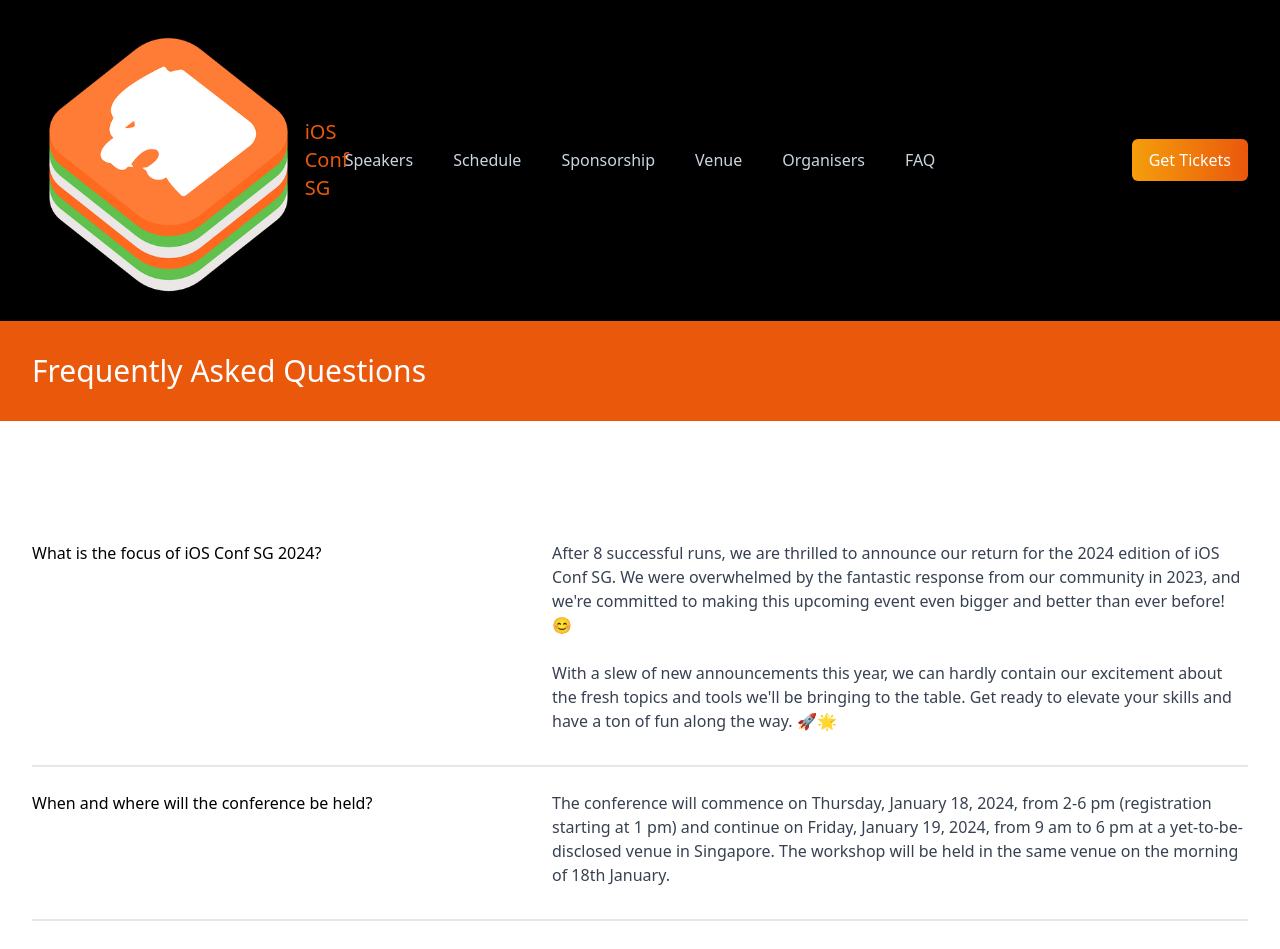
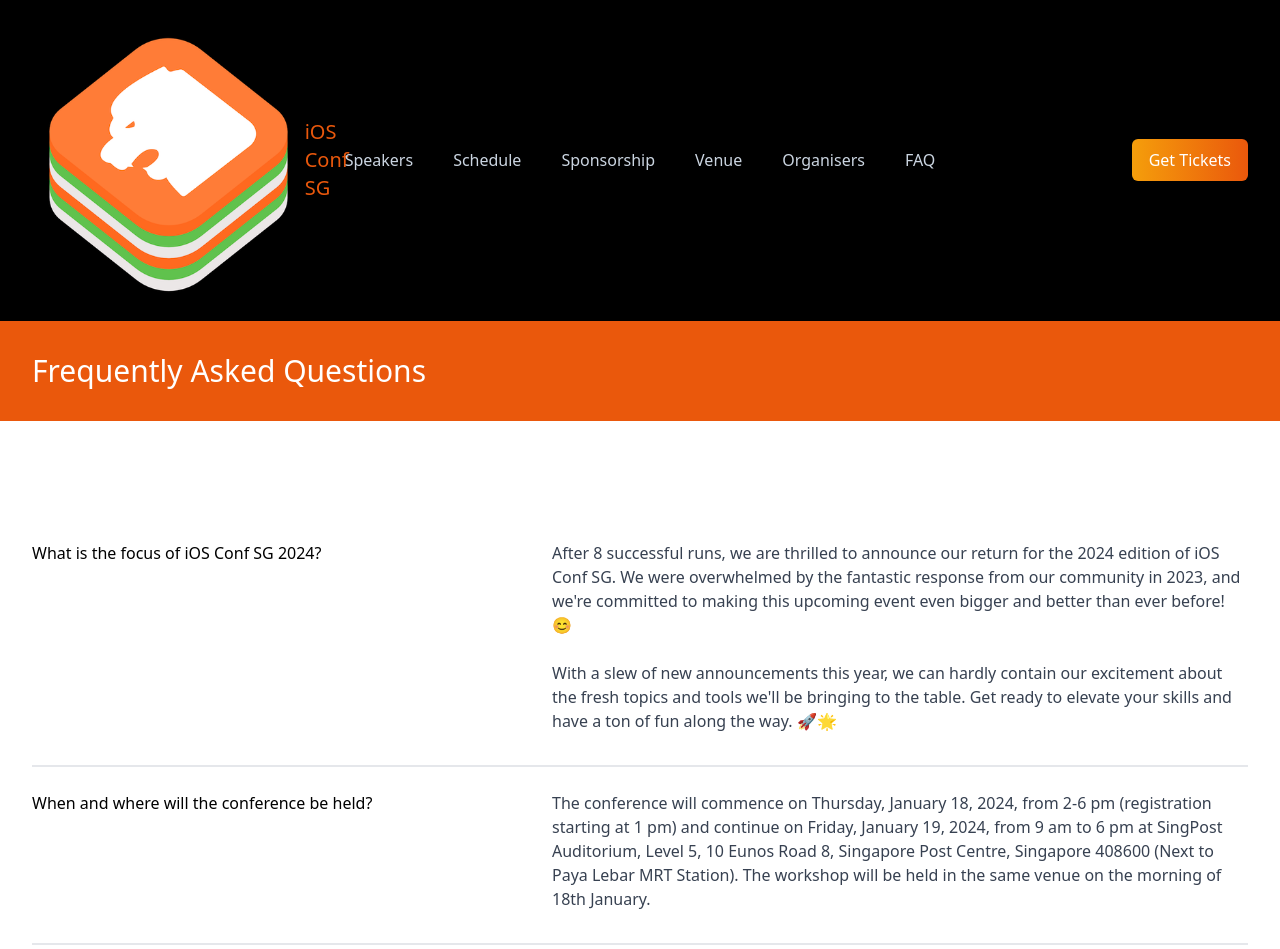
Before and after one commit to iOSConfSG/2024-website, a Next.js app: page /faq in a window 1280 px wide. Shown: the top 949 px of the page. Built offline with nearby package versions, Linux system fonts and the light colour scheme; a web font is replaced by a local one.

Commit message:
Update venue

```diff
--- a/src/components/section/Venue.js
+++ b/src/components/section/Venue.js
@@ -8,11 +8,25 @@
         <p className="text-center text-4xl font-semibold text-black">
           Venue
         </p>
-        <div className="text-center text-2xl text-black">
-            Venue (to be disclosed soon) <br/><br/>
-            Address details will follow shortly<br/>
-            Stay tuned for the location in beautiful Singapore 🇸🇬
-        </div>
+        <div className="mt-12 lg:mx-auto lg:max-w-7xl lg:px-8 lg:grid lg:grid-cols-2 lg:grid-flow-col-dense gap-12 lg:gap-12">
+          <div className="max-w-xl">
+            <h4 className="text-left font-semibold">SingPost Auditorium</h4>
+            Level 5, 10 Eunos Road 8, Singapore Post Centre<br/>
+            Singapore - 408600<br/>
+            Next to Paya Lebar MRT Station
+            <div className="relative h-4/6">
+            <Image
+              fill
+              className="mt-8 w-full shadow-xl ring-1 ring-black ring-opacity-5"
+              src="/images/singpost-auditorium.jpeg"
+              alt="SingPost Auditorium"
+              />
+              </div>
+          </div>
+          <div className="mt-12 lg:mt-0 lg:col-start-1">
+            <iframe src="https://www.google.com/maps/embed?pb=!1m18!1m12!1m3!1d7977.529974514071!2d103.8836639086914!3d1.3165989010852905!2m3!1f0!2f0!3f0!3m2!1i1024!2i768!4f13.1!3m3!1m2!1s0x31da19d772eeca0b%3A0x87ceaa7082d263d9!2sSingPost%20Centre!5e0!3m2!1sen!2ssg!4v1698242423690!5m2!1sen!2ssg" width={"100%"} height={500} style={{ border: 0 }} allowfullscreen="" loading="lazy" referrerPolicy="no-referrer-when-downgrade"></iframe>
+          </div>
+          </div>
       </div>
     </div>
   )
--- a/src/data/faq.js
+++ b/src/data/faq.js
@@ -7,7 +7,7 @@
   {
     id: 2,
     question: "When and where will the conference be held?",
-    answer: "The conference will commence on Thursday, January 18, 2024, from 2-6 pm (registration starting at 1 pm) and continue on Friday, January 19, 2024, from 9 am to 6 pm at a yet-to-be-disclosed venue in Singapore. The workshop will be held in the same venue on the morning of 18th January.",
+    answer: "The conference will commence on Thursday, January 18, 2024, from 2-6 pm (registration starting at 1 pm) and continue on Friday, January 19, 2024, from 9 am to 6 pm at SingPost Auditorium, Level 5, 10 Eunos Road 8, Singapore Post Centre, Singapore 408600 (Next to Paya Lebar MRT Station). The workshop will be held in the same venue on the morning of 18th January.",
   },
   {
     id: 3,
```
Also changed, not shown: public/images/shaw-foundation.png (deleted), public/images/singpost-auditorium.jpeg (added).
